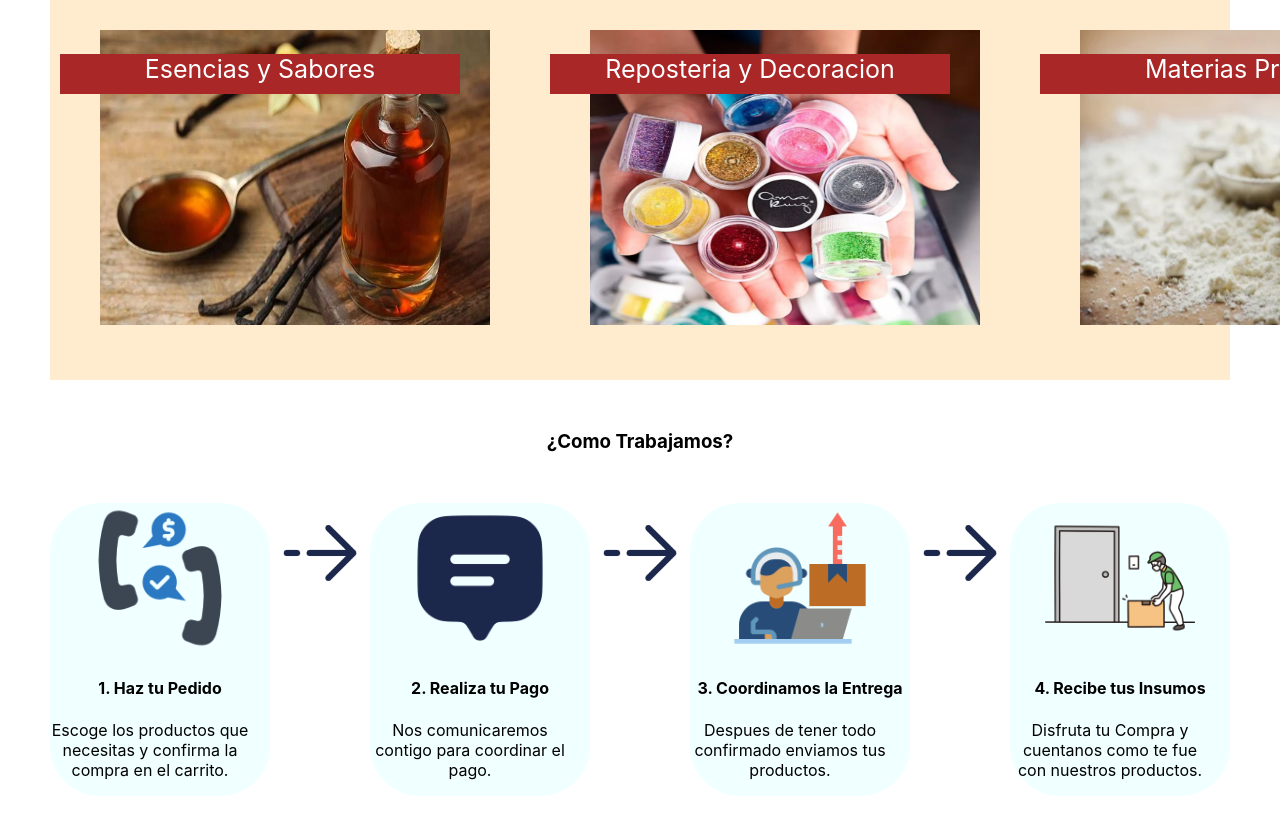
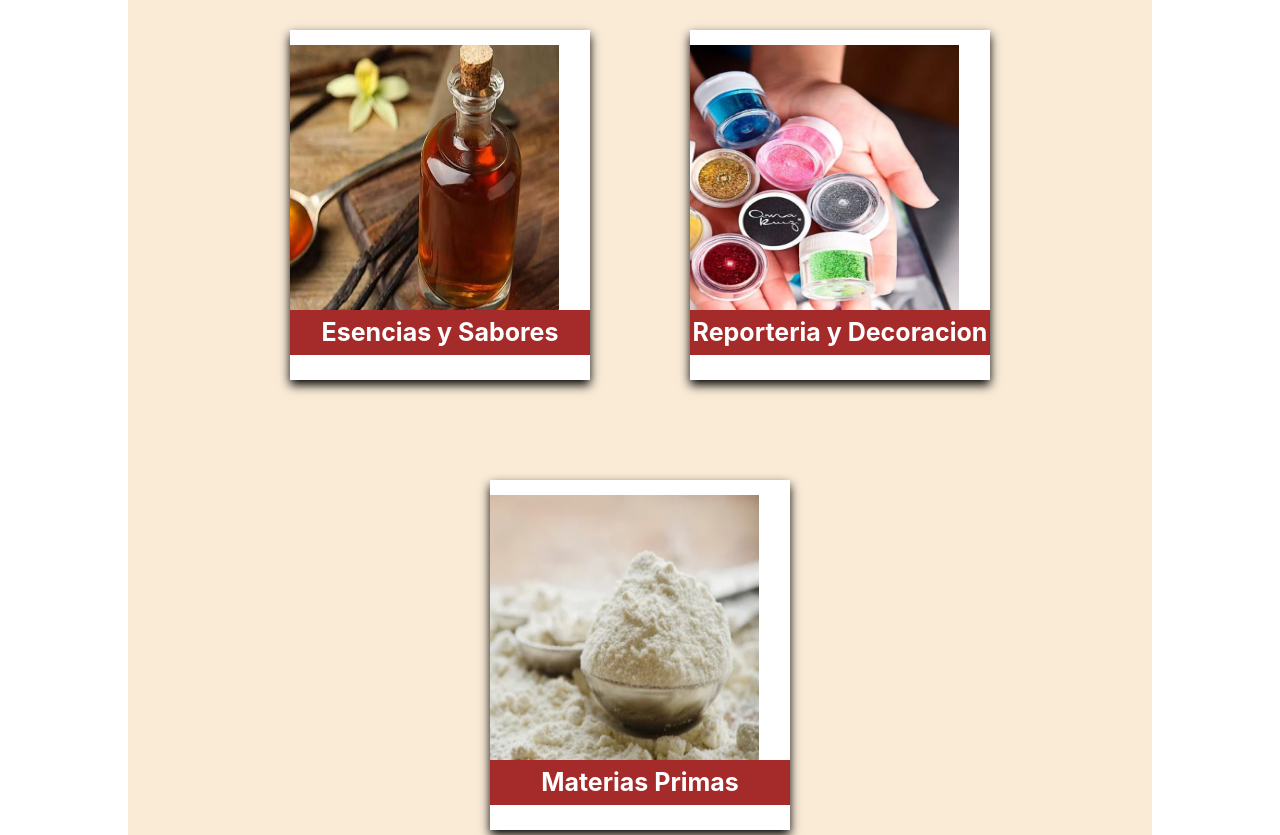
Before and after one commit to fabiolacarrizo/mirepostera, a React (Create React App) app: page / in a window 1280 px wide. Shown: the part 720-1555 px from the top of the page. Built offline with nearby package versions, Linux system fonts and the light colour scheme.

Commit message:
categorias giratorias agregadas

```diff
--- a/src/components/CartContainer/CartContainer.css
+++ b/src/components/CartContainer/CartContainer.css
@@ -1,6 +1,6 @@
 .cart-containerinicio{height: 100%; margin: 0%;}
 
-.cart-portada{width: 100%; height: 400px; display: flex; align-items: start;background-image: url("../../assets//img/portada-pasteleria.jpg"); background-size: cover;  }
+.cart-portada{width: 100%; height: 400px; display: flex; align-items: start;background-image: url("../../assets//img/portadacake2.png"); background-size: cover;  }
 
 .portada-img{ height: auto; width: 80%;   }
 
@@ -28,7 +28,7 @@
 
     .cart-containerinicio{height: 100%; margin: 0%;}
 
-    .cart-portada{width: 100%; height: auto; display: flex; align-items: start;background-image: url("../../assets//img/portada-pasteleria.jpg"); background-size: cover;  }
+  .cart-portada{width: auto; height: 200px; background-size: cover;}
 
     .portada-img{width: 80%; height: auto;}
 
--- a/src/components/CartContainer/CartContainer.js
+++ b/src/components/CartContainer/CartContainer.js
@@ -9,6 +9,7 @@ import buy from '../../assets/img/buy.png'
 import arrow from '../../assets/img/arrow.png'
 import portadatex from '../../assets/img/portadatex.png'
 import portadacake1 from '../../assets/img/portadacake1.png'
+import CartPrincipales from '../CartPrincipales/CartPrincipales'
 
 const CartContainer = ()=>{
     return(
@@ -17,10 +18,9 @@ const CartContainer = ()=>{
  <div className="cart-containerinicio">
 
 <div className='cart-portada'>
-        <img className='portada-img' src={portadatex}></img>
+</div>
 
-
-</div>
+<CartPrincipales></CartPrincipales>
 
 <div className='cart-categorias'>
 
--- /dev/null
+++ b/src/components/CartPrincipales/CartPrincipales.css
@@ -0,0 +1,27 @@
+.carts-container{ display: flex; flex-direction: row; flex-wrap: wrap; margin: 50px; margin-left: 10%; margin-right: 10%; justify-content: center; background-color: antiquewhite; }
+
+.carts-container li{list-style: none;}
+
+.cart-p{position:  relative; width: 300px; height: 350px;  border-radius: 30px; margin: 50px; }
+
+.cart-p .face{position: absolute; width: 100%; height: 100%; backface-visibility: hidden;overflow: hidden; overflow: hidden; transition: .5s; cursor: pointer; background-color: white;}
+
+.cart-p .front{transform: perspective(600px) rotateY(0deg); box-shadow: 0px 5px 10px black;}
+
+.cart-p .front img{position: absolute; width: 370px; height: 300px; margin: 15px; margin-bottom: 10px; right: 1rem; }
+
+.cart-p .front h3{position: absolute; bottom: 0; width: 100%; height: 45px; line-height: 45px; color: rgb(255, 255, 255); text-align: center; font-size: 25px; background-color: brown;}
+
+.cart-p .back{transform: perspective(600px) rotateY(180deg); background-color: brown; color: white; display: flex; flex-direction: column;  text-align: center; justify-content: center; box-shadow: 0px 5px 10px black;}
+
+.cart-p .back h3{font-size: 30px; margin-top: 20px; letter-spacing: 2px; font-size: 25px;}
+
+.cart-p .back p{letter-spacing: 3px; margin-right: 12%;}
+
+.cart-p:hover .front{
+    transform: perspective(600px) rotateY(180deg) ;
+}
+
+.cart-p:hover .back{
+    transform: perspective(600px) rotateY(360deg) ;
+}
--- /dev/null
+++ b/src/components/CartPrincipales/CartPrincipales.js
@@ -0,0 +1,74 @@
+import './CartPrincipales.css'
+import gelatina from '../../assets/img/gelatina.png'
+import vainillahd2 from '../../assets/img/vainillahd2.jpg'
+import gliter from '../../assets/img/gliter.png'
+
+
+const CartPrincipales =()=>{
+return(
+    <div className='carts-container'>
+
+<div className='cart-p'>
+    <div className='face front'>
+<img src={vainillahd2}></img>
+<h3>Esencias y Sabores</h3>
+     </div>
+
+     <div className='face back'>
+   <h3>Esencias y Sabores</h3>
+   <p>
+    <ul>
+      <li>Vainilla</li>
+      <li>Sabores Artificiales</li>
+      <li>24 Sabores Disponibles</li>
+    </ul>
+   </p>
+     </div>
+</div>
+
+<div className='cart-p'>
+    <div className='face front'>
+<img src={gliter}></img>
+<h3>Reporteria y Decoracion</h3>
+     </div>
+
+     <div className='face back'>
+   <h3>Reposteria y Decoracion</h3>
+   <p>
+   <ul>
+      <li>Gliter</li>
+      <li>Fondant</li>
+      <li></li>
+    </ul>
+   </p>
+     </div>
+</div>
+
+
+<div className='cart-p'>
+    <div className='face front'>
+<img src={gelatina}></img>
+<h3>Materias Primas</h3>
+     </div>
+
+     <div className='face back'>
+   <h3>Materias Primas</h3>
+   <p>
+   <ul>
+      <li>Acido Citrico</li>
+      <li>Gelatina sin Sabor</li>
+      <li>Goma xhantan</li>
+      <li>Goma Guar</li>
+      <li>Caramelina</li>
+    </ul>
+   </p>
+     </div>
+</div>
+
+
+    </div>
+)
+
+}
+
+export default CartPrincipales
```
Also changed, not shown: src/assets/img/portadacake2.png (added).
